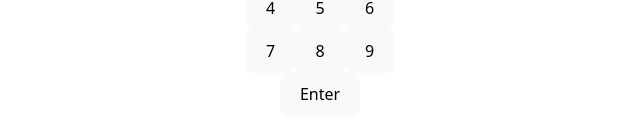
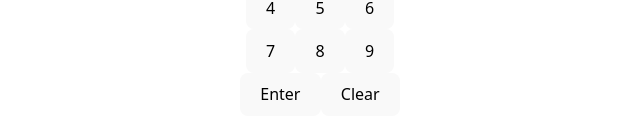
Before and after one commit to RashmikaMadaela/lockerlink_simulator, a React (Vite) app: page / in a window 1280 px wide. Shown: the part 473-612 px from the top of the page, without its empty margins (320-960 px from the left). Built offline with nearby package versions, Linux system fonts and the light colour scheme.

Commit message:
Added a clear button to keypad

```diff
--- a/src/components/Keypad.jsx
+++ b/src/components/Keypad.jsx
@@ -22,6 +22,11 @@ function Keypad({currentStatus, setCurrentStatus}) {
         document.getElementById("keypad-display").innerText = ""
     }
 
+    function handleClear() {
+        document.getElementById("keypad-display").innerText = ""
+        document.getElementById("keypad-message").innerText = ""
+    }
+
   return (
     <>
         <div className="keypad" id="keypad">
@@ -44,6 +49,7 @@ function Keypad({currentStatus, setCurrentStatus}) {
             </div>
         </div>
         <button className="keypad-enter" onClick={handleSubmit}>Enter</button>
+        <button className="keypad-clear" onClick={handleClear}>Clear</button>
     </>
     )
 }
```
